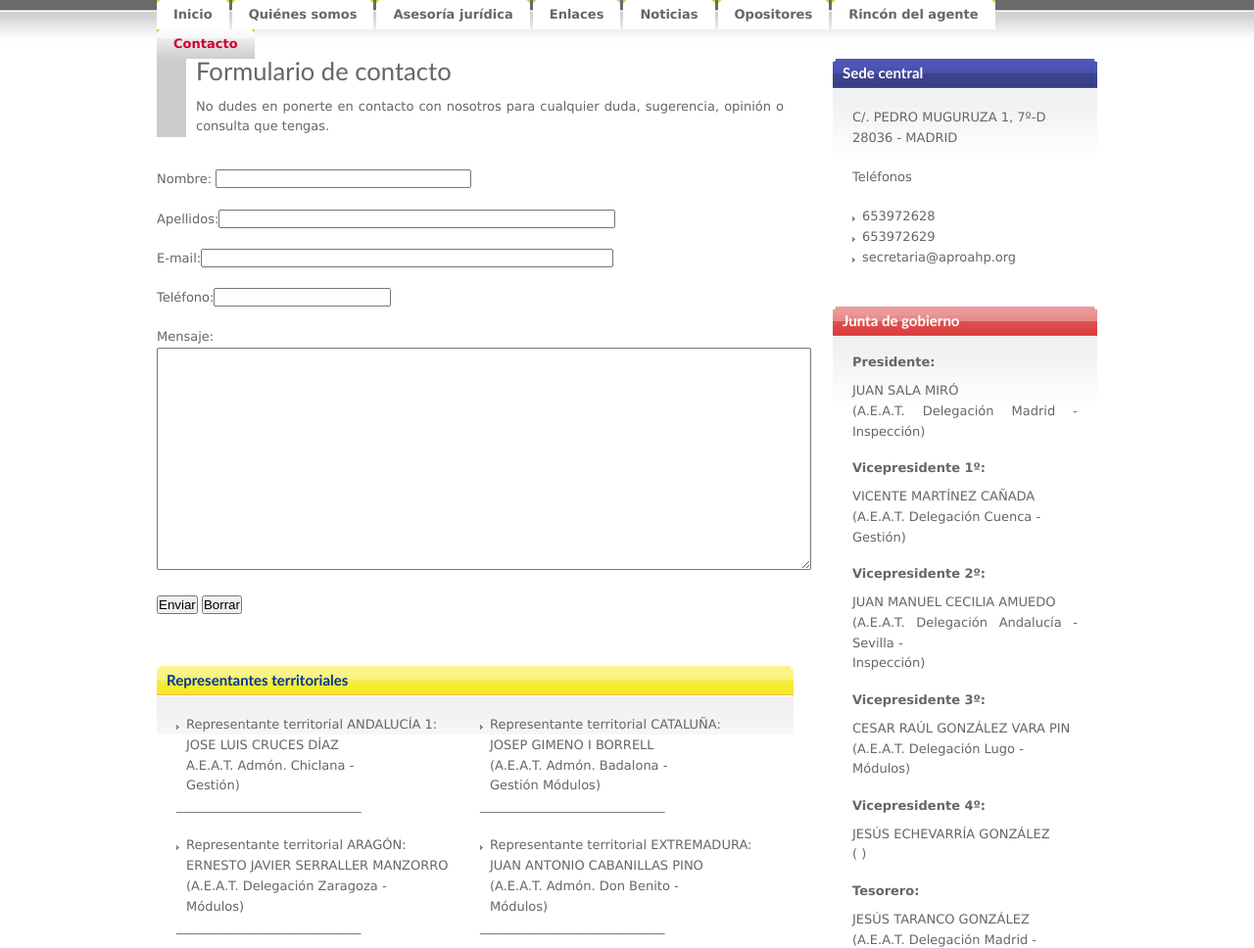
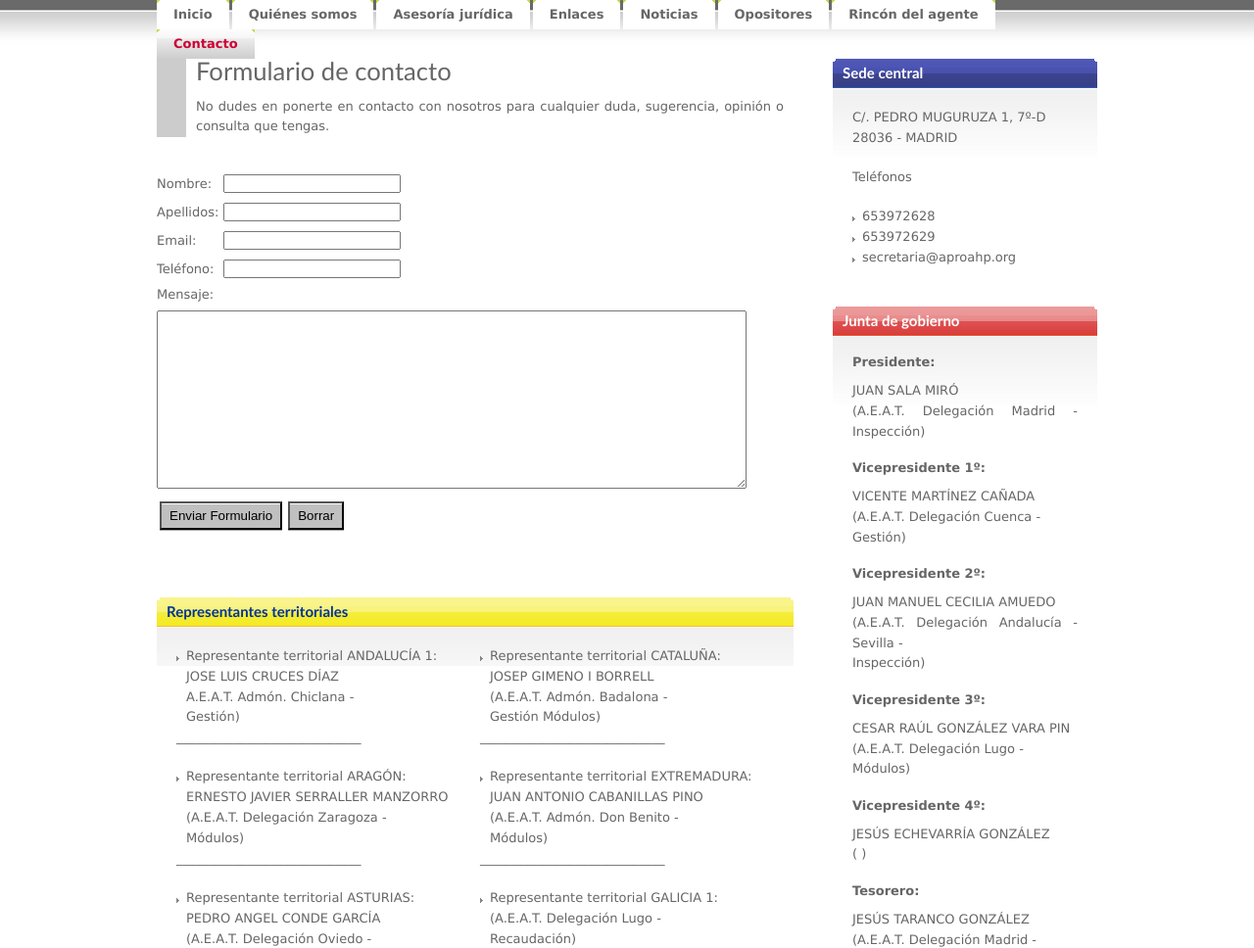
Before and after one commit to pdgarcia/aproahp-web, a PHP site: page /contacto/contacto.php in a window 1280 px wide. Shown: the part 110-1078 px from the top of the page at 98% size. Run offline with PHP 8.4, Linux system fonts and the light colour scheme; some libraries are stand-ins or nearby versions.

Commit message:
update pagina Contacto
cambios de formatos en rinconagente y opositores, formulario en pagina
de contacto

```diff
--- a/admin/usuarios.php
+++ b/admin/usuarios.php
@@ -81,7 +81,7 @@
 <h3 class="ui-widget-header ui-corner-all">Status</h3>
 		<p><?php echo $Mensaje ?></p>
 </div>
-<?php require("header.php")?>
+<?php require("header.php") ?>
 <!-- inicio content -->
 <div id='usuarios'>
 	<h3>Usuarios</h3><br/>
@@ -115,7 +115,7 @@
 ?>
 </div><!-- fin div noticias -->
 </div><!-- fin content -->
-<?php require("../footer.html")?>
+<?php require("../footer.html") ?>
 <script src="http://ajax.googleapis.com/ajax/libs/jquery/1.4.4/jquery.min.js" type="text/javascript" charset="utf-8"></script>
 <script src="http://ajax.googleapis.com/ajax/libs/jqueryui/1.8.9/jquery-ui.min.js" type="text/javascript" charset="utf-8"></script>
 <script src="../js/jquery.validate.js" type="text/javascript" charset="utf-8"></script>
--- a/contacto/contacto.php
+++ b/contacto/contacto.php
@@ -7,7 +7,7 @@
 <link rel="icon" href="../favicon.ico" type="image/x-icon">
 
  <link rel="stylesheet" href="../css/reset.css" type="text/css" media="screen" title="no title" charset="utf-8">
-<link rel="stylesheet" href="../css/aproahp.css" type="text/css" media="screen" title="no title" charset="utf-8">
+ <link rel="stylesheet" href="../css/aproahp.css" type="text/css" media="screen" title="no title" charset="utf-8">
 
 
 	<title>Web oficial de Aproahp</title>
@@ -27,19 +27,16 @@
 			</div>
 			<br/>
 	          <form id="contacto" name="contacto" method="post" action="enviar.php">
-	            <p align="left"><label>Nombre: <input name="nombre" type="text" id="nombre" size="30" />
-	            </label></p>
-	            <p align="left"><label>Apellidos:<input name="apellidos" type="text" id="apellidos" size="48" />
-	            </label></p>
-	            <p align="left"><label>E-mail:<input name="mail" type="text" id="mail" size="50" />
-	            </label></p>
-	            <p align="left"><label>Teléfono:<input name="telefono" type="text" id="telefono" maxlength="30" />
-	            </label></p>
-	            <p align="left"><label>Mensaje:<br/><textarea name="mensaje" cols="81" rows="15" id="mensaje"></textarea>
-	            </label></p>
-	            <p align="left"><input name="Enviar" type="submit" class="negritarojo" value="Enviar" />
-	            <input name="Borrar" type="reset" class="negritarojo" value="Borrar" />
-	            </p>
+	            <table>
+        				<tr><td class='label1form'><label for='nombre'>Nombre:</label></td><td><input type='text' name='nombre' id='inp_titulo' maxlength='50'/></td></tr>
+        				<tr><td class='label1form'><label for='apellidos'>Apellidos:</label></td><td><input type='text' name='apellidos' id='apellidos' maxlength='50'/></td></tr>
+        				<tr><td class='label1form'><label for='mail'>Email:</label></td><td><input type='text' name='mail' id='mail' maxlength='50'/></td></tr>
+        				<tr><td class='label1form'><label for='telefono'>Teléfono:</label></td><td><input type='text' name='telefono' id='telefono' maxlength='50'/></td></tr>
+        				<tr><td colspan='2'><label for='mensaje'>Mensaje:</label></td></tr>
+        				<tr><td colspan='2'><textarea name='mensaje' id='mensaje' maxlength='5000'></textarea></td></tr>
+        				<tr><td colspan='2'><input class='botonsubmit' type='submit' value='Enviar Formulario' name='agregarcomentario'/>
+        				  <input name="Borrar" type="reset" class="botonsubmit" value="Borrar" /></td></tr>
+        			</table>
 	          </form>
 	      </div>
 		<div class="box-yellow">
@@ -186,5 +183,10 @@
 
 <script src="http://ajax.googleapis.com/ajax/libs/jquery/1.4.4/jquery.min.js" type="text/javascript" charset="utf-8"></script>
 <script src="../js/script.js" type="text/javascript" charset="utf-8"></script>
+<script type="text/javascript">
+$(function() {
+
+});
+</script>
 </body>
 </html>
--- a/css/aproahp.css
+++ b/css/aproahp.css
@@ -674,7 +674,7 @@ li.documento a:hover {
 
 #formulario {
 	width:650px;
-	height:620px;
+	height:550px;
 }
 
 #rssicon {
@@ -683,7 +683,7 @@ li.documento a:hover {
 
 }
 .error {
-	font-size: .8em;
+/*	font-size: .8em;*/
 	color:red;
 }
 
@@ -697,7 +697,7 @@ input.error, select.error, textarea.error {
 .label1form{
 	width:68px;
 }
-#blog td, #opositores td{
+#blog td, #opositores td, #formulario td{
 	padding-top:5px;
 	padding-bottom:5px;
 }
@@ -728,10 +728,22 @@ input.error, select.error, textarea.error {
 	color:#003399;
 }
 .botonsubmit{
-	padding:10px;
-	background:#CCCCCC;
-	float:right;
+	box-shadow: 0 1px #FFFFFF inset, 0 1px #A7A7A7;
+	padding:5px 8px;
+	background:#C0C0C0;
+	float:left;
+	margin:3px;
+}
+.botonsubmit:hover {
+	box-shadow: 0 1px #FFFFFF inset, 0 -1px #A7A7A7 inset, 0 0 1px 1px #C0C0C0;
 }
 #captchawidget{
 	float:left;
 }
+
+#inp_comentario, #mensaje{
+	width:600px;
+	height:180px;
+	display:block;
+	clear:both;
+}
```
Also changed, not shown: opositores/opositores.php (+5 -8 lines), rinconagente/rinconagente.php (+5 -5 lines), Changelog.md.
